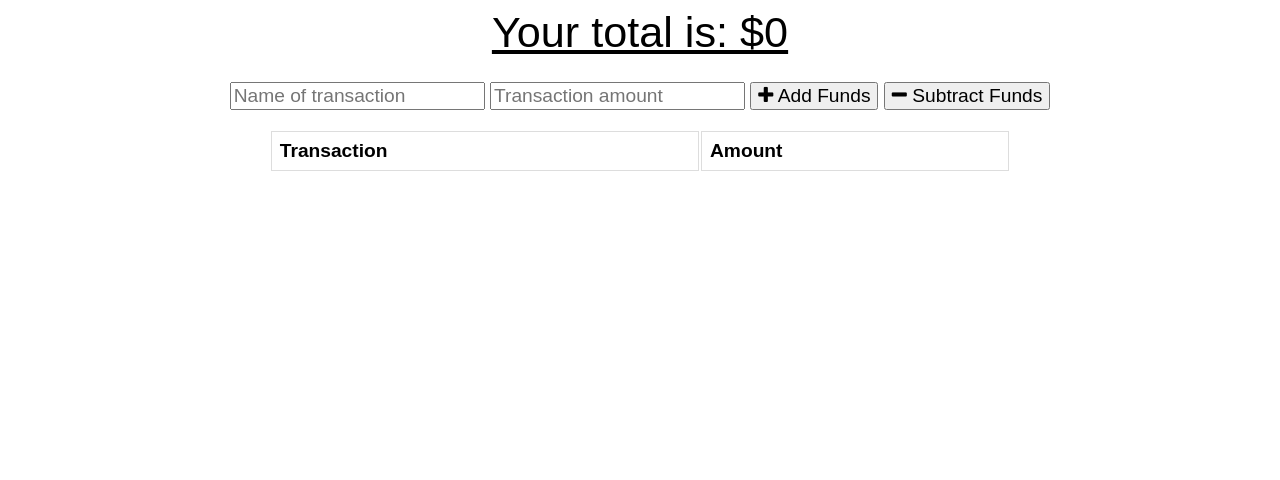
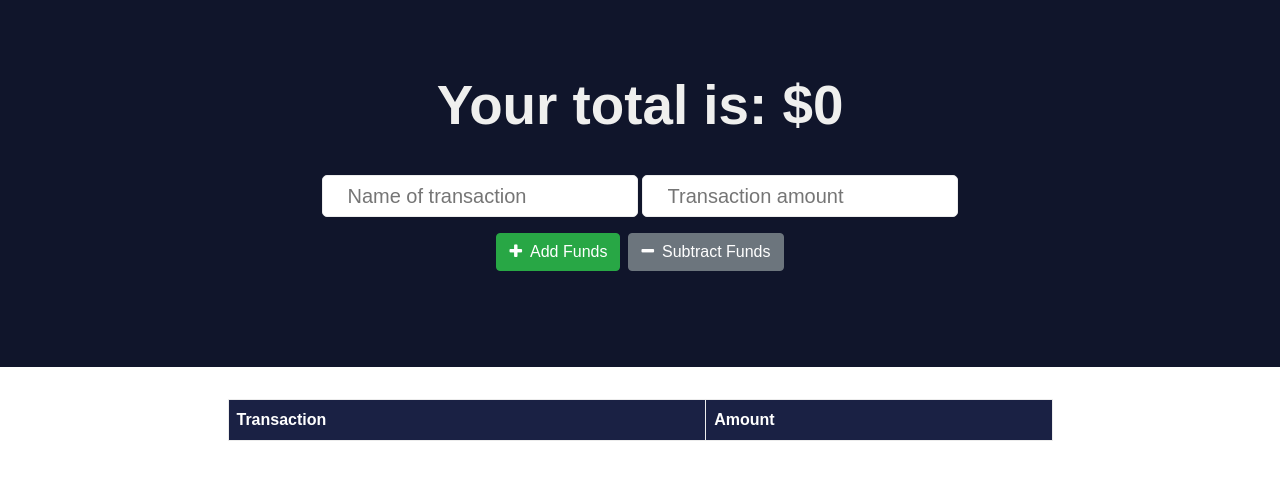
Before and after one commit to ashhunt07/hw-18-budget-tracker, a website: page public/index.html in a window 1280 px wide. Drawn offline with nearby package versions, Linux system fonts and the light colour scheme; no server answers.

Commit message:
Updating css and styles

```diff
--- a/public/index.html
+++ b/public/index.html
@@ -8,6 +8,8 @@
     <meta name="theme-color" content="#317EFB">
     <link rel="shortcut icon" href="icons/icon-192x192.png" type="image/x-icon">
 
+    <!-- CSS -->
+    <link rel="stylesheet" href="https://cdn.jsdelivr.net/npm/bootstrap@4.5.3/dist/css/bootstrap.min.css" integrity="sha384-TX8t27EcRE3e/ihU7zmQxVncDAy5uIKz4rEkgIXeMed4M0jlfIDPvg6uqKI2xXr2" crossorigin="anonymous">
     <link rel="stylesheet" href="https://stackpath.bootstrapcdn.com/font-awesome/4.7.0/css/font-awesome.min.css">
     <link rel="stylesheet" href="styles.css">
 
@@ -18,6 +20,7 @@
 
 <body>
     <div class="wrapper">
+        <div class="jumbotron">
             <div class="total">
                 <div class="total">Your total is: $<span id="total">0</span></div>
             </div>
@@ -25,9 +28,12 @@
             <div class="form">
                 <input type="text" id="t-name" placeholder="Name of transaction" />
                 <input type="number" min="0" id="t-amount" placeholder="Transaction amount" />
-            <button id="add-btn"><i class="fa fa-plus buttons"></i> Add Funds</button>
-            <button id="sub-btn"><i class="fa fa-minus"></i> Subtract Funds</button>
+                <div class="row justify-content-center my-3">
+                    <button type="button" id="add-btn" class="btn btn-success mr-2 "><i class="fa fa-plus buttons"></i>&ensp;Add Funds</button>
+                    <button type="button" id="sub-btn" class="btn btn-secondary"><i class="fa fa-minus"></i>&ensp;Subtract Funds</button>
+                </div>
                 <p class="error"></p>
+            </div>
         </div>
 
         <div class="transactions">
--- a/public/styles.css
+++ b/public/styles.css
@@ -1,10 +1,33 @@
 body {
-  font-size: 120%;
-  font-family: Arial;
+    font-size: 16px;
+    font-family: Arial, sans-serif;
 }
 
-button, input {
-  font-size: 100%;
+.wrapper {
+    margin: 0 auto;
+    text-align: center;
+}
+
+.jumbotron {
+    background-color: rgb(16, 21, 43);
+    border-radius: 0px;
+}
+
+.total {
+    font-size: 1.85em;
+    font-weight: 700;
+    color: #efefee;
+    /* text-decoration: underline; */
+}
+
+.form {
+    margin: 1.5em 0 2em;
+    width: 100%;
+}
+
+button,
+input {
+    font-size: 1.25em;
     font-family: Arial;
 }
 
@@ -12,40 +35,46 @@ table {
     width: 100%;
 }
 
-td, th {
-  border: 1px solid #dddddd;
+thead {
+    background-color: rgb(26, 33, 68);
+    color: #fff;
+}
+
+td,
+th {
+    border: 1px solid #ececec;
     text-align: left;
     padding: 8px;
 }
 
 tr:nth-child(even) {
-  background-color: #dddddd;
+    background-color: #ececec;
 }
 
 .error {
-  color: red;
+    color: rgb(192, 0, 0);
 }
 
-.wrapper {
-  margin: 0 auto;
-  max-width: 825px;
-  text-align: center;
-}
-
-.total {
-  font-size: 150%;
-  text-decoration: underline;
-}
-
-.form {
-  margin-top: 25px;
-  width: 100%;
+#t-name,
+#t-amount {
+    border: 1px solid #ececec;
+    border-radius: 5px;
+    padding: .25em 2%;
+    margin: .25em 0 0;
 }
 
 .transactions {
+    max-width: 825px;
     text-align: left;
     max-height: 300px;
     overflow: auto;
     width: 90%;
     margin: 0 auto;
 }
+
+#myChart {
+    max-width: 825px;
+    width: 90%;
+    margin: 0 auto;
+    padding-top: 1em;
+}
```
Also changed, not shown: webpack.config.js (deleted, +0 -34 lines). Lines whose indentation alone changed are shown as unchanged.
